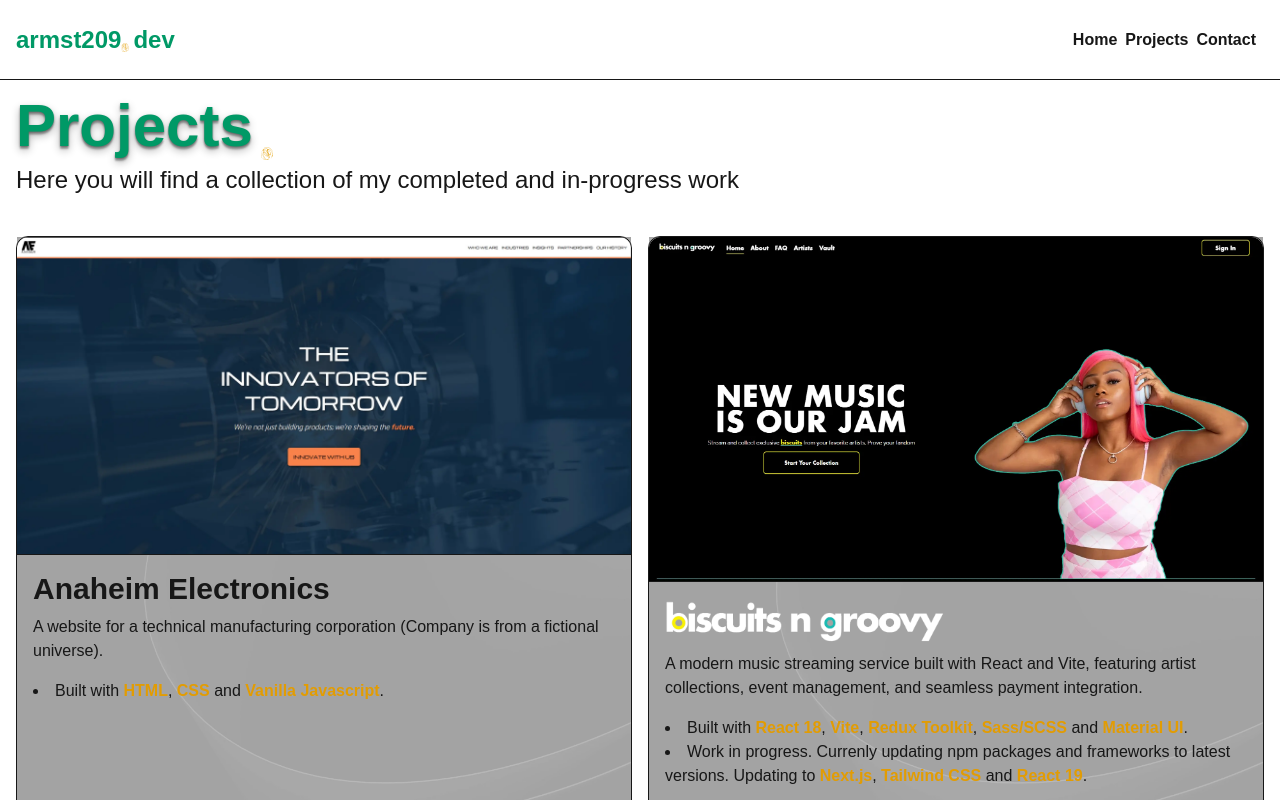
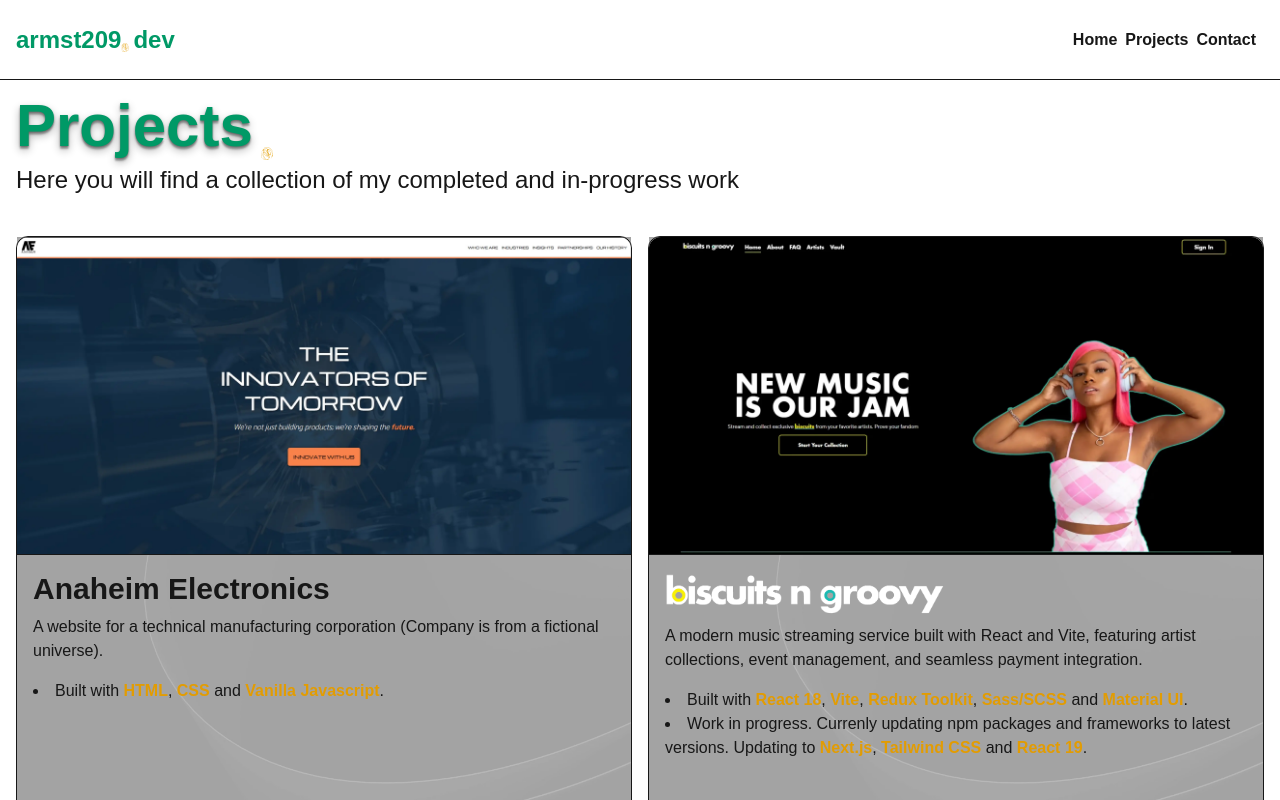
Before and after one commit to armst209/portfolio-website, a Next.js app: page /projects in a window 1280 px wide. Shown: the top 800 px of the page. Built offline with nearby package versions, Linux system fonts and the light colour scheme.

Commit message:
feat: Enhance project image loading with preload and blur placeholder

```diff
--- a/app/projects/AnaheimElectronicsCard.tsx
+++ b/app/projects/AnaheimElectronicsCard.tsx
@@ -1,5 +1,3 @@
-
-
 
 
 import BackgroundSwirls from "@public/assets/swirls-bg.webp"
@@ -9,16 +7,14 @@ import LiveDemoIcon from "@public/assets/icons/live-demo.svg"
 import ScribbleSmallCircle from "@public/assets/icons/scribble-small-circle.svg"
 
 
-
-
 const AnaheimElectronicsCard = () => {
     return (
         <div className="relative flex flex-col rounded-xl border-[.5px] border-[hsl(240,4,16)] h-auto max-w-200 lg:h-180">
             <Image src={BackgroundSwirls} alt="background image swirls" fill={true} style={{ objectFit: "cover" }} className="absolute inset-0" priority fetchPriority="high" sizes="(max-width: 768px) 100vw, (max-width: 1200px) 50vw, 33vw" />
             <div className="z-10">
-                <Image src={ProjectImage} alt="project hero image" className="rounded-t-xl" />
+                <Image src={ProjectImage} alt="project hero image" className="rounded-t-xl" preload={true} height={450} placeholder="blur" />
             </div>
-            <div className="z-10 flex flex-col lg:flex-row ">
+            <div className="z-10 flex flex-col h-90 lg:flex-row">
                 <div className="flex flex-col justify-between z-10 border-t-[.5px] border-[hsl(240,4,16)] p-4 pb-4 lg:flex-row lg:mb-30">
                     <div>
                         <div className="pb-4">
--- a/app/projects/BiscuitsNGroovyCard.tsx
+++ b/app/projects/BiscuitsNGroovyCard.tsx
@@ -14,8 +14,8 @@ const BiscuitsNGroovyCard = () => {
         <div className="h-auto relative flex flex-col rounded-xl border-[.5px] border-[hsl(240,4,16)] lg:h-180 max-w-200">
             <Image src={BackgroundSwirls} alt="background image swirls" fill={true} style={{ objectFit: "cover" }} className="absolute inset-0" priority fetchPriority="high" sizes="(max-width: 768px) 100vw, (max-width: 1200px) 50vw, 33vw" />
 
-            <div className="z-10">
-                <Image src={ProjectImage} alt="project hero image" className="rounded-t-xl" />
+            <div className="z-10 ">
+                <Image src={ProjectImage} alt="project hero image" className="rounded-t-xl" preload={true} placeholder="blur" />
             </div>
             <div className="z-10 flex flex-col lg:flex-row">
                 <div className="flex flex-col justify-between z-10 border-t-[.5px] border-[hsl(240,4,16)] p-4 pb-4 lg:flex-row lg:mb-30">
```
Also changed, not shown: public/assets/project-photos/biscuits-n-groovy/hero.webp.
